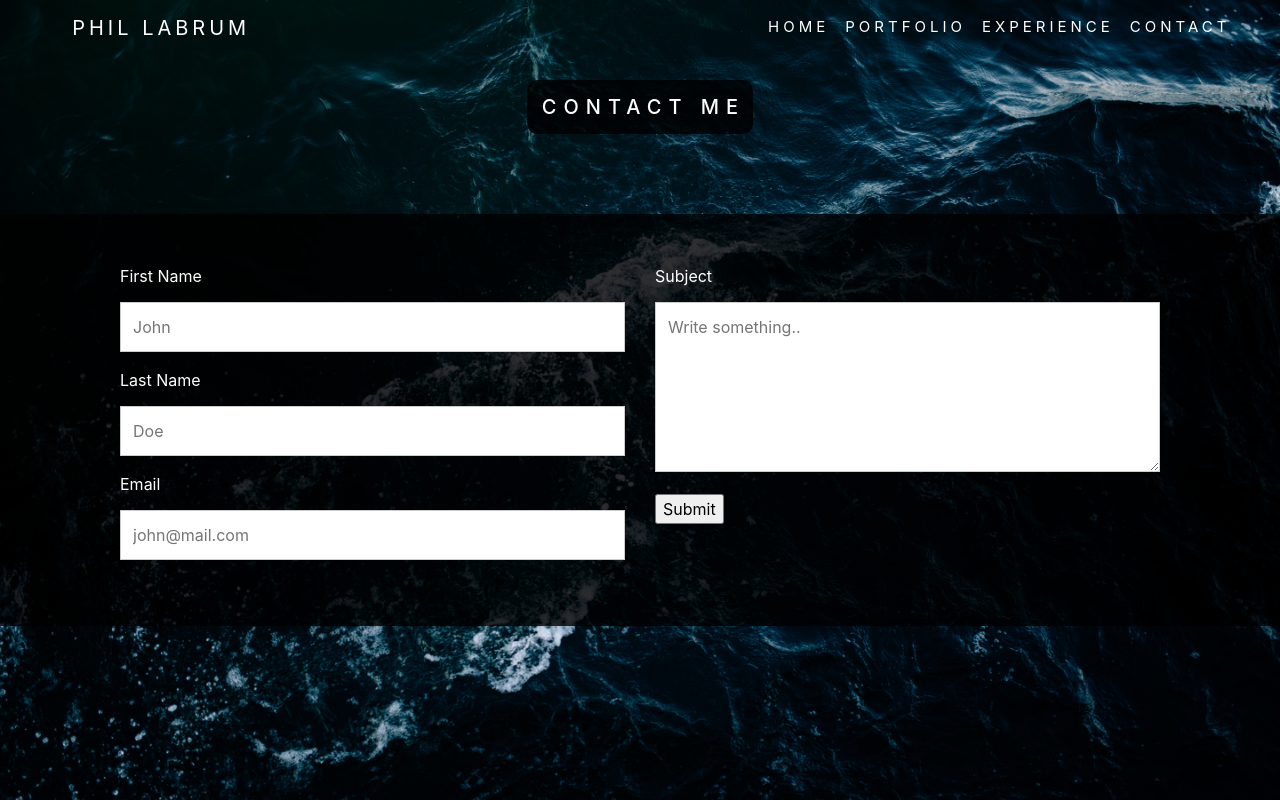
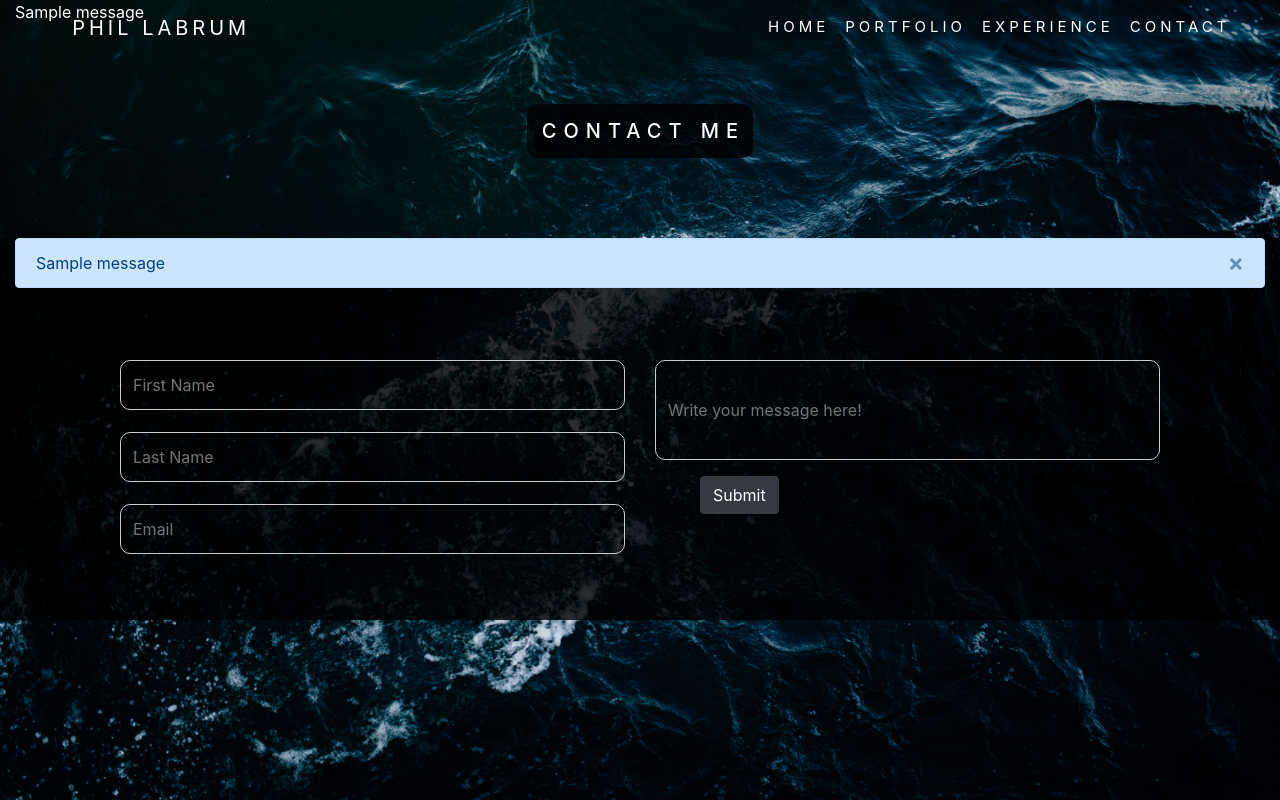
Before and after one commit to Plabrum/website, a Flask app: template templates/base.html in a window 1280 px wide. Run offline with Flask 2, Linux system fonts and the light colour scheme; the template is opened without the code that fills it: values that come from a table or form of the project are taken from there, others are empty; one stand-in notice (Sample message) is shown; some libraries are stand-ins or nearby versions.

Commit message:
added forms and rough db all workign locally - untested on server

```diff
--- a/app.py
+++ b/app.py
@@ -1,39 +1,65 @@
 # must import this to avoid numpy using thread limit on shared server
 import os
 os.environ['OPENBLAS_NUM_THREADS'] = '1'
+from flask import Flask, render_template, request, flash, redirect
+from config import *
 
-from flask import Flask, render_template
+app = Flask(__name__)
+app.config.from_object('config')
 import pandas as pd
 import random as rand
-
-app = Flask(__name__)
+from models import *
+from emails import send_email
+from forms import ContactForm
 
 coming_soon = True
-
-# TEMP
-# def read_in(filename):
-# 	reader = csv.DictReader(open('temp/'+str(filename), mode='r'))
-# 	dictlist = []
-# 	for line in reader:
-# 		dictlist.append(line)
-# 	return dictlist
 
 def read_in(filename):
 	data = pd.read_csv('temp/'+str(filename))
 	df = pd.DataFrame(data)
 	return list(df.to_dict("index").values())
 
-@app.route('/')
+@app.route("/", methods=('GET', 'POST'))
 def index():
+	# Show a coming soon screen on the server
 	if coming_soon and (os.environ["FLASK_ENV"] == "production"):
 		return render_template("coming_soon.html")
+
+	# Pull models in (currently from csv)
 	projects = read_in("portfolio.csv")
 	experiences = read_in("experience.csv")
 	spotlight = rand.choice(projects)
 	about_me = open('temp/about_me.txt', 'r').read()
-	return render_template("home.html", projects=projects, experiences=experiences, spotlight=spotlight, about_me=about_me)
 
+	# Prepare contact form
+	form = ContactForm()
 
+	if form.validate_on_submit() == True:
+		flash("Thanks for contacting me!")
+		print("success")
+		fname, lname, email, body = form.firstname.data, form.lastname.data, form.email.data, form.body.data
+		send_email(subject="Thank You for Contacting!", sender="hello@plabrum.com",
+			recipients=[email], text_body=("This is what you sent: \n" + body))
+		send_email(subject="Message from Website", sender=("hello@plabrum.com"),
+			recipients=["philip.labrum@gmail.com"], text_body=(fname+" "+lname+ " from "+email+" sent the following: "+body))
+		return redirect("/#contact")
+
+	return render_template("home.html", projects=projects, experiences=experiences,
+		spotlight=spotlight, about_me=about_me, form=form)
+
+# @app.route("/admin")
+# def admin():
+# 	if logged_in:
+# 		return render_template("admin_dashboard")
+# 	else:
+# 		return render_template("login.html")
+
+# @app.route('/submit', methods=('GET', 'POST'))
+# def submit():
+#     form = MyForm()
+#     if form.validate_on_submit():
+#         return redirect('/success')
+#     return render_template('submit.html', form=form)
 # TODO:
 # Put portfolio info on a second page
 '''
--- /dev/null
+++ b/forms.py
@@ -0,0 +1,11 @@
+from flask_wtf import FlaskForm, RecaptchaField
+from wtforms import BooleanField, StringField, TextField, PasswordField, validators, SubmitField
+# from config import RECAPTCHA_PUBLIC_KEY, RECAPTCHA_PRIVATE_KEY
+
+class ContactForm(FlaskForm):
+	firstname = StringField('First Name', validators=[validators.DataRequired()])
+	lastname = StringField('Last Name', validators=[validators.DataRequired()])
+	email = StringField('Email Address', validators=[validators.DataRequired()])
+	body = TextField('Message', validators=[validators.DataRequired()])
+	recaptcha = RecaptchaField()
+	submit = SubmitField('Submit')
--- a/requirements.txt
+++ b/requirements.txt
@@ -1,3 +1,6 @@
 flask==1.1.2
-numpy
+numpy==1.19.2
 pandas==1.1.2
+sqlalchemy
+MySQL-python
+wtforms
--- a/static/style.css
+++ b/static/style.css
@@ -225,3 +225,22 @@ input[type=text], select, textarea {
 .contact-box{
   padding: 50px;
 }
+
+.form-box{
+  border-radius: 10px;
+  background-color: transparent;
+  color: white;
+}
+
+.form-msg{
+  height: 100px;
+}
+
+.contact-btn{
+  margin: auto;
+  margin-left: 30px;
+}
+.captcha{
+  padding-left: 30px;
+
+}
--- a/templates/base.html
+++ b/templates/base.html
@@ -44,6 +44,15 @@
 
     </nav>
     <!-- headline for main page -->
+    {% with messages = get_flashed_messages() %}
+        {% if messages %}
+            {% for message in messages %}
+                <!-- Do something with the message -->
+                {{ message }}
+            {% endfor %}
+        {% endif %}
+    {% endwith %}
+
     {% block headline %}{% endblock %}
   </div>
 </div>
@@ -56,26 +65,39 @@
 <div class="row"><div class="col-centered section-title-block darken"><H1 class="section-title">Contact Me</H1></div></div>
 
 <div class="container-fluid darken" style="height: 600">
+  {% with messages = get_flashed_messages() %}
+    {% if messages %}
+        {% for message in messages %}
+            <div class="alert alert-primary alert-dismissible fade show" role="alert">
+                <span style="text-align: center">{{ message }}</span>
+                <button type="button" class="close" data-dismiss="alert" aria-label="Close">
+                <span aria-hidden="true">&times;</span>
+                </button>
+            </div>
+        {% endfor %}
+    {% endif %}
+  {% endwith %}
   <div class="container contact-box">
-  <form action="/contact">
+  <form method="post">
     <div class="row">
       <div class="col">
-        <label for="fname">First Name</label>
-        <input type="text" id="fname" name="firstname" placeholder="John">
-        <label for="lname">Last Name</label>
-        <input type="text" id="lname" name="lastname" placeholder="Doe">
-        <label for="Email">Email</label>
-        <input type="text" id="email" name="email" placeholder="john@mail.com">
+        {{ form.csrf_token }}
+        {{ form.firstname(class="form-box", placeholder="First Name") }}
+        {{ form.lastname(class="form-box", placeholder="Last Name") }}
+        {{ form.email(class="form-box", placeholder="Email") }}
       </div>
       <div class="col">
-        <label for="subject">Subject</label>
-        <textarea id="subject" name="subject" placeholder="Write something.." style="height:170px"></textarea>
-        <input type="submit" value="Submit">
+        {{ form.body(class="form-box form-msg", placeholder="Write your message here!") }}
+        <div class="row">
+            <div class="captcha">{{ form.recaptcha }}</div>
+            {{ form.submit(class="btn btn-dark contact-btn")}}
+        </div>
       </div>
       </div>
   </form>
   </div>
 </div>
+
 
 </body>
 </html>
```
Also changed, not shown: emails.py (added, +32 -0 lines), README.md, 3 other files.
